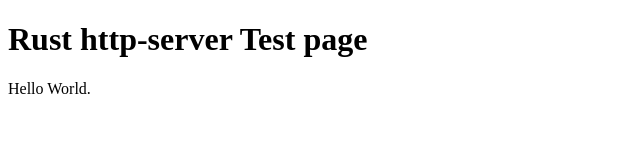
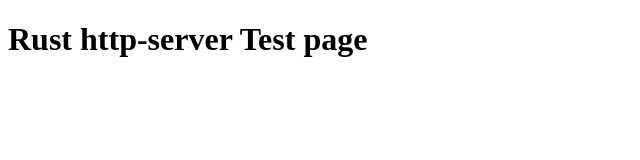
Before and after one commit to kanto-taniguchi-git/Rust-Practice, a plain HTML site: page http-server/index.html in a window 1280 px wide. Shown: the whole page, without its empty margins (0-640 px from the left). Drawn offline with Linux system fonts and the light colour scheme.

Commit message:
資料更新

```diff
--- a/http-server/index.html
+++ b/http-server/index.html
@@ -8,6 +8,5 @@
     </head>
     <body>
         <h1>Rust http-server Test page</h1>
-        <p>Hello World.</p>
     </body>
 </html>
```
Also changed, not shown: 1 other file.
